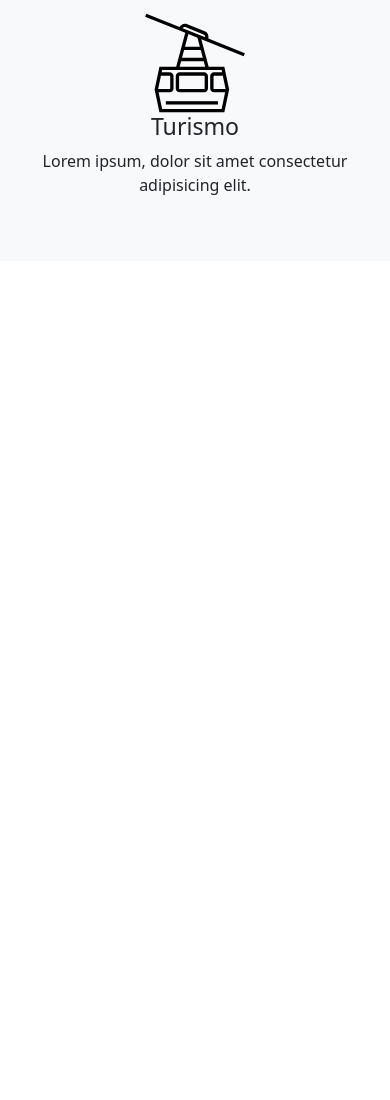
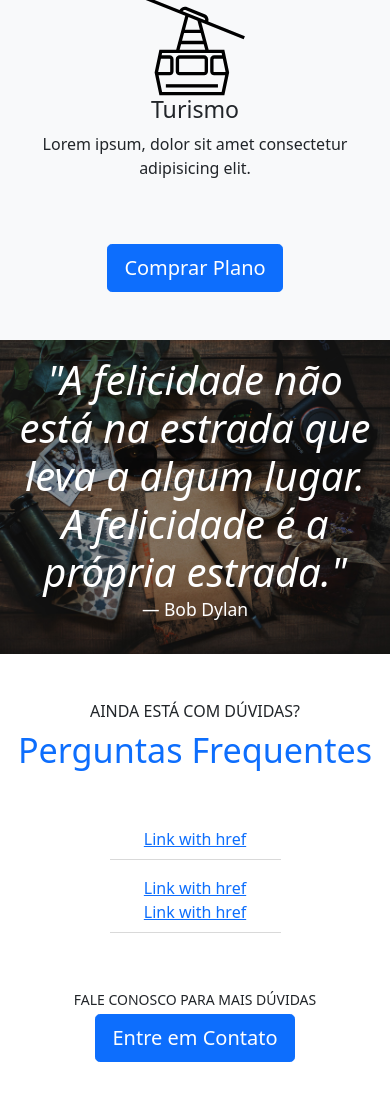
Before and after one commit to Rohrribeiro/projeto-caravan, a plain HTML site: page index.html in a window 390 px wide. Shown: the part 1882-2982 px from the top of the page. Before the commit the page ends 2143 px from the top, so only its background shows below. Drawn offline with nearby package versions, Linux system fonts and the light colour scheme.

Commit message:
Add Perguntas Frequentes, falta terminar

```diff
--- a/css/style.css
+++ b/css/style.css
@@ -1,7 +1,25 @@
 body{
-  padding-top:75px ;
+  padding-top:60px ;
 
 }
 .box-shadow{
   box-shadow: 0px 2px 4px 0px rgb(0 0 0 / 0.05), 0px 4px 8px 0px rgb(0 0 0 / 0.05);
 }
+
+#home-quote {
+  background: url("../img/bg-quote.jpg") center/cover no-repeat;
+}
+
+@media (max-width: 767px){
+  #home-quote .display-4{
+    font-size: 2.5rem;
+  }
+
+  body{
+    padding-top: 0;
+  }
+
+  .fixed-top{
+    position: relative;
+  }
+}
--- a/index.html
+++ b/index.html
@@ -14,7 +14,7 @@
 <body>
 
   <!-- NAV -->
-  <nav class="navbar fixed-top navbar-expand-lg navbar-light bg-light py-3 box-shadow">
+  <nav class="navbar fixed-top navbar-expand-lg navbar-light bg-light py-2 box-shadow">
     <div class="container-fluid">
       <a href="index.html" class="navbar-brand">
         <img src="img/caravan.svg" alt="Caravan">
@@ -50,7 +50,7 @@
             <a href="#" class="nav-link ">Login</a>
           </li>
           <li class="nav-item">
-            <a href="inscricao.html" class="btn btn-outline-primary ms-md-2">Inscreva-se</a>
+            <a href="inscricao.html" class="btn btn-outline-primary ms-lg-2 ms-0">Inscreva-se</a>
           </li>
         </ul>
       </div>
@@ -175,9 +175,88 @@
           <p>Lorem ipsum, dolor sit amet consectetur adipisicing elit.</p>
         </div>
       </div>
+
+      <a class="btn btn-primary btn-lg mt-5" href="planos.html">Comprar Plano</a>
     </div>
   </section>
 
+  <!-- Blockquote ou Bloco de Citação -->
+  <section id="home-quote" class="p-md-5 p-3">
+    <blockquote class="blockquote text-center text-white p-md-5">
+      <p class="display-4 ">
+        <em>
+          "A felicidade não está na estrada que leva a algum lugar. A felicidade é a própria estrada."
+        </em>
+      </p>
+      <footer class="blockquote-footer text-white">Bob Dylan
+      </footer>
+    </blockquote>
+
+  </section>
+
+
+  <!-- Perguntas Frequentes -->
+  <section class=" container text-center">
+    <div class="my-5">
+      <span class="h6  d-block ">AINDA ESTÁ COM DÚVIDAS?</span>
+      <h2 class="display-4 text-primary">Perguntas Frequentes</h2>
+    </div>
+
+    <div class="row justify-content-center">
+      <div class="col-6" id=" perguntasFrequentes" data-children=".pergunta">
+        <div class="pergunta py-2">
+          <a class="primary" data-bs-toggle="collapse" href="#collapseExample1" role="button" aria-expanded="false"
+            aria-controls="collapseExample1">
+            Link with href
+          </a>
+          <div class="collapse" id="collapseExample1">
+            <p>
+              Some placeholder content for the collapse component. This panel is hidden by default but revealed when the
+              user activates the relevant trigger.
+            </p>
+          </div>
+
+          <div class="dropdown-divider">
+
+          </div>
+        </div>
+        <div class="pergunta">
+          <a class="primary" data-bs-toggle="collapse" href="#collapseExample2" role="button" aria-expanded="false"
+            aria-controls="collapseExample2">
+            Link with href
+          </a>
+          <div class="collapse" id="collapseExample2">
+            <p>
+              Some placeholder content for the collapse component. This panel is hidden by default but revealed when the
+              user activates the relevant trigger.
+            </p>
+          </div>
+        </div>
+        <div class="pergunta">
+          <a class="primary" data-bs-toggle="collapse" href="#collapseExample3" role="button" aria-expanded="false"
+            aria-controls="collapseExample3">
+            Link with href
+          </a>
+          <div class="collapse" id="collapseExample3">
+            <p>
+              Some placeholder content for the collapse component. This panel is hidden by default but revealed when the
+              user activates the relevant trigger.
+            </p>
+          </div>
+        </div>
+        <div class="dropdown-divider">
+      </div>
+
+    </div>
+
+
+    </div>
+    <div class=" text-center my-5">
+      <p class="small m-1">FALE CONOSCO PARA MAIS DÚVIDAS</p>
+      <a class="btn btn-primary btn-lg" href="contato.html">Entre em Contato</a>
+    </div>
+
+  </section>
 
   <!-- SCRIPT -->
   <div>
```
